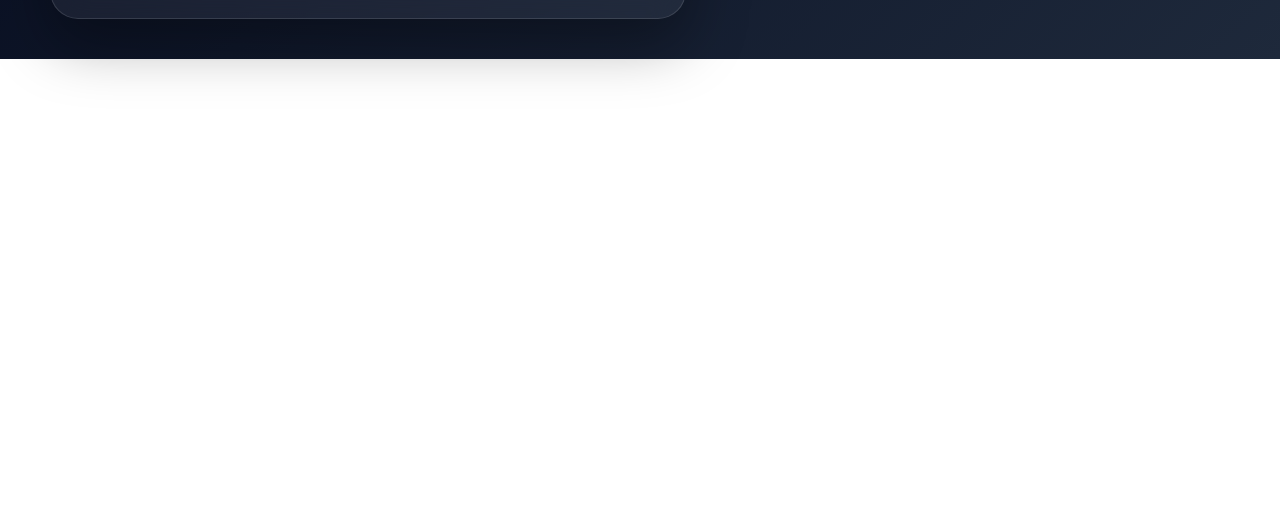
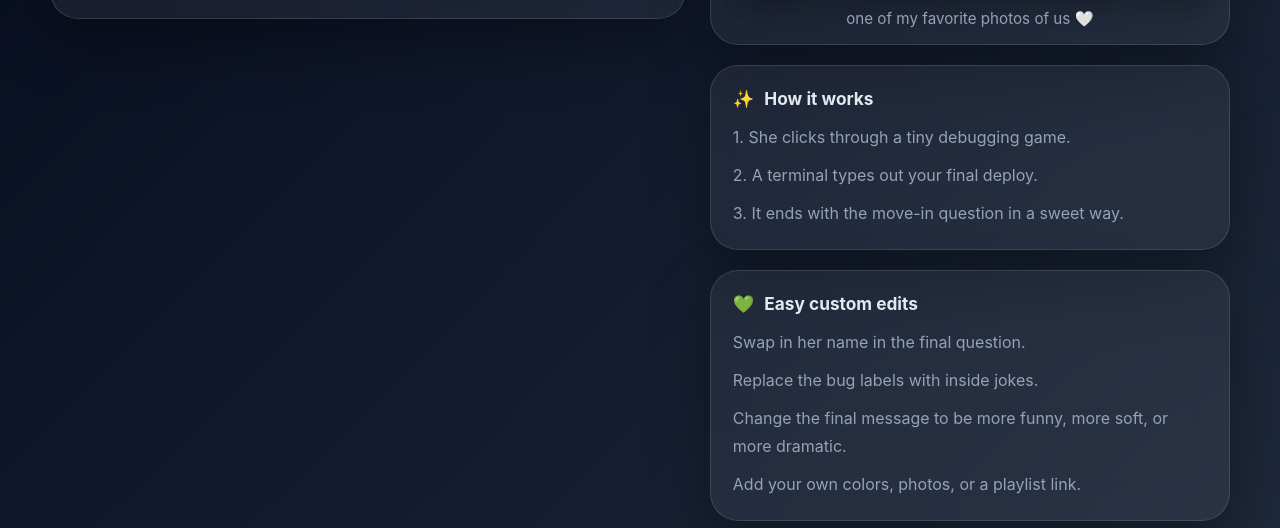
Before and after one commit to aytn06/move-in-, a plain HTML site: page index.html in a window 1280 px wide. Shown: the part 772-1300 px from the top of the page. Before the commit the page ends 831 px from the top, so only its background shows below. Drawn offline with Linux system fonts and the light colour scheme.

Commit message:
Update index.html

```diff
--- a/index.html
+++ b/index.html
@@ -421,6 +421,27 @@
         line-height: 1.75;
       }
 
+      .photo-card {
+        padding: 16px;
+      }
+
+      .side-photo {
+        display: block;
+        width: 100%;
+        aspect-ratio: 4 / 5;
+        object-fit: cover;
+        border-radius: 20px;
+        border: 1px solid rgba(255,255,255,0.12);
+        box-shadow: 0 16px 32px rgba(0, 0, 0, 0.28);
+      }
+
+      .photo-caption {
+        margin-top: 12px;
+        color: var(--muted);
+        text-align: center;
+        font-size: 0.95rem;
+      }
+
       @keyframes fadeUp {
         from {
           opacity: 0;
@@ -576,9 +597,25 @@
           </div>
         </div>
 
+        <aside class="side-column">
+          <div class="panel photo-card">
+            <img src="photo.jpg" alt="A favorite photo of us" class="side-photo" />
+            <div class="photo-caption">one of my favorite photos of us 🤍</div>
+          </div>
+          <div class="panel side-card">
+            <div class="side-title">✨ <span>How it works</span></div>
+            <p>1. She clicks through a tiny debugging game.</p>
+            <p>2. A terminal types out your final deploy.</p>
+            <p>3. It ends with the move-in question in a sweet way.</p>
+          </div>
 
-
-
+          <div class="panel side-card">
+            <div class="side-title">💚 <span>Easy custom edits</span></div>
+            <p>Swap in her name in the final question.</p>
+            <p>Replace the bug labels with inside jokes.</p>
+            <p>Change the final message to be more funny, more soft, or more dramatic.</p>
+            <p>Add your own colors, photos, or a playlist link.</p>
+          </div>
         </aside>
       </section>
     </main>
```
